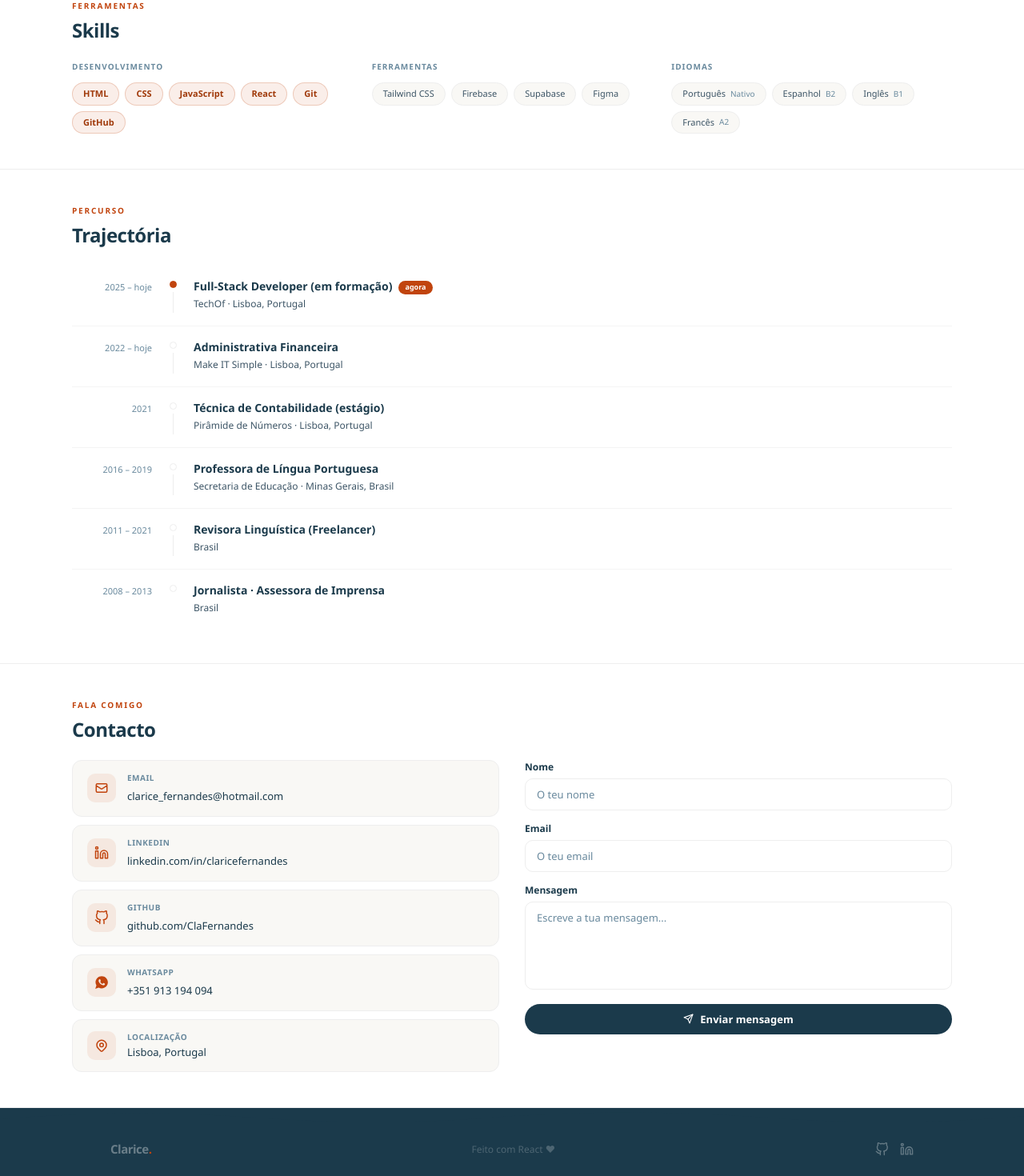
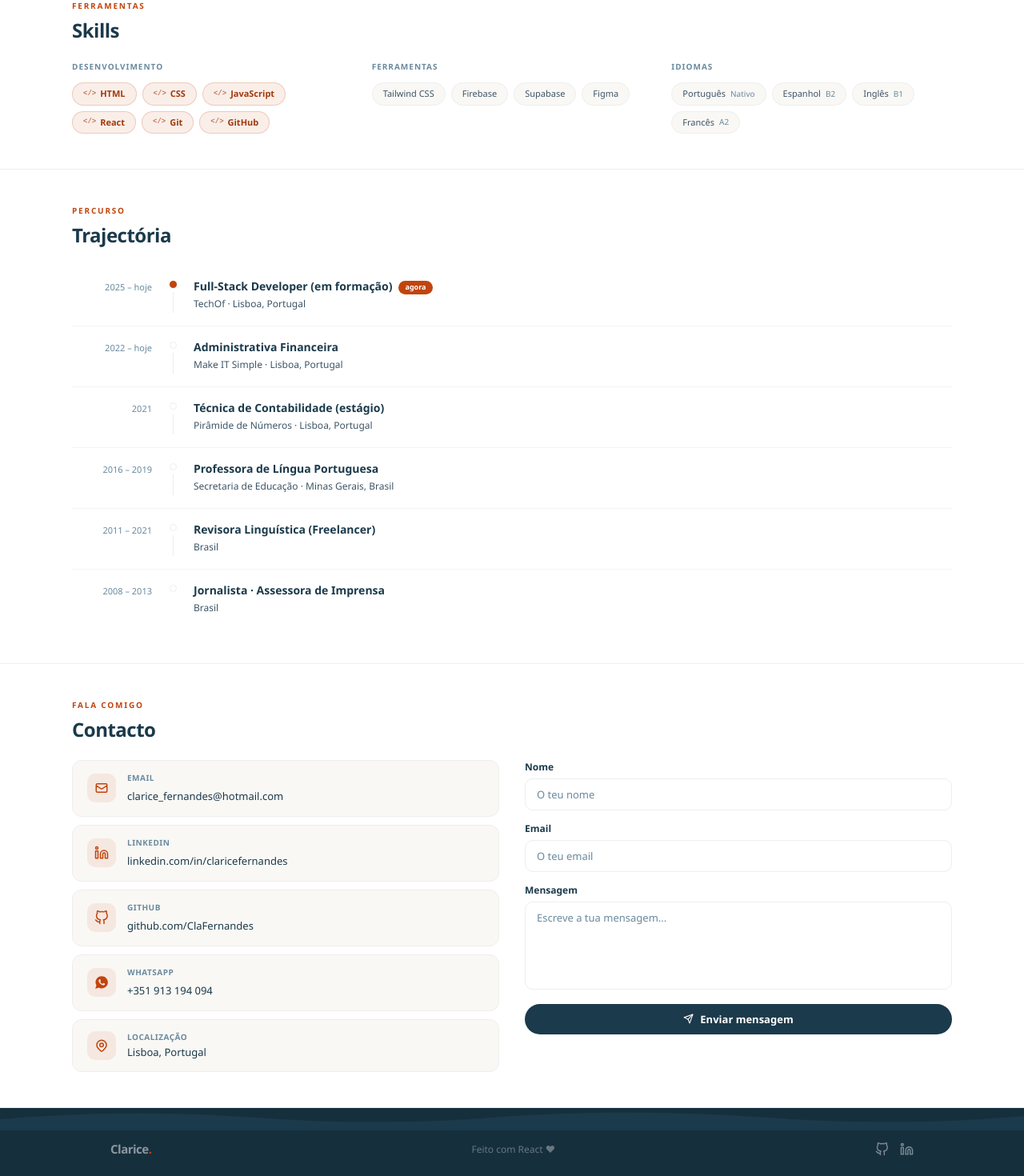
Before and after one commit to ClaFernandes/portfolio-clarice, a React (Vite) app: page / in a window 1280 px wide. Shown: the part 1767-3237 px from the top of the page at 80% size. Built offline with nearby package versions, Linux system fonts and the light colour scheme.

Commit message:
ajustes css

```diff
--- a/src/styles/footer.css
+++ b/src/styles/footer.css
@@ -1,7 +1,7 @@
 /* ─── FOOTER ─────────────────────────────────────────── */
 
 .footer {
-  background: var(--petrol);
+  background: #162f3d;
 }
 
 /* Wave SVG de transição */
@@ -25,7 +25,7 @@
 .footer__logo {
   font-size: 15px;
   font-weight: 700;
-  color: rgba(255, 255, 255, 0.35);
+  color: rgba(255, 255, 255, 0.5);
   letter-spacing: -0.5px;
 }
 
@@ -35,7 +35,7 @@
 
 .footer__credit {
   font-size: 12px;
-  color: rgba(255, 255, 255, 0.22);
+  color: rgba(255, 255, 255, 0.35);
 }
 
 /* Ícones sociais */
@@ -45,7 +45,7 @@
 }
 
 .footer__social-link {
-  color: rgba(255, 255, 255, 0.32);
+  color: rgba(255, 255, 255, 0.45);
   transition: color 0.2s;
   display: flex;
   align-items: center;
--- a/src/styles/hero.css
+++ b/src/styles/hero.css
@@ -9,7 +9,7 @@
 
 .hero__inner {
   display: grid;
-  grid-template-columns: 1fr 200px;
+  grid-template-columns: 1fr 220px;
   gap: 40px;
   align-items: center;
   padding-top: 52px;
@@ -134,8 +134,8 @@
 
 .hero__photo-wrap {
   position: relative;
-  width: 170px;
-  height: 170px;
+  width: 190px;
+  height: 190px;
 }
 
 /* Blob atrás da foto */
--- a/src/styles/projects.css
+++ b/src/styles/projects.css
@@ -169,13 +169,14 @@
 }
 
 .proj-btn--outline {
-  color: var(--petrol);
+  color: var(--petrol-light);
   background: transparent;
   border: 1px solid var(--border);
 }
 
 .proj-btn--outline:hover {
-  border-color: var(--petrol);
+  border-color: var(--petrol-light);
+  color: var(--petrol);
 }
 
 .proj-btn--terracota {
--- a/src/styles/skills.css
+++ b/src/styles/skills.css
@@ -41,6 +41,16 @@
   border-color: var(--terracota-border);
   color: #a03a0b;
   font-weight: 600;
+  gap: 5px;
+}
+
+/* Ícone dentro da pill de desenvolvimento */
+.skills__pill--hl::before {
+  content: "</>";
+  font-size: 9px;
+  font-weight: 700;
+  opacity: 0.65;
+  font-family: monospace;
 }
 
 /* Nível do idioma dentro da pill */
--- a/src/styles/timeline.css
+++ b/src/styles/timeline.css
@@ -50,6 +50,14 @@
 .tl__dot--active {
   background: var(--terracota);
   border-color: var(--terracota);
+  animation: tl-pulse 2s infinite;
+  box-shadow: 0 0 0 0 rgba(193, 68, 14, 0.4);
+}
+
+@keyframes tl-pulse {
+  0%   { box-shadow: 0 0 0 0 rgba(193, 68, 14, 0.4); }
+  70%  { box-shadow: 0 0 0 6px rgba(193, 68, 14, 0); }
+  100% { box-shadow: 0 0 0 0 rgba(193, 68, 14, 0); }
 }
 
 /* Linha vertical entre pontos */
```
